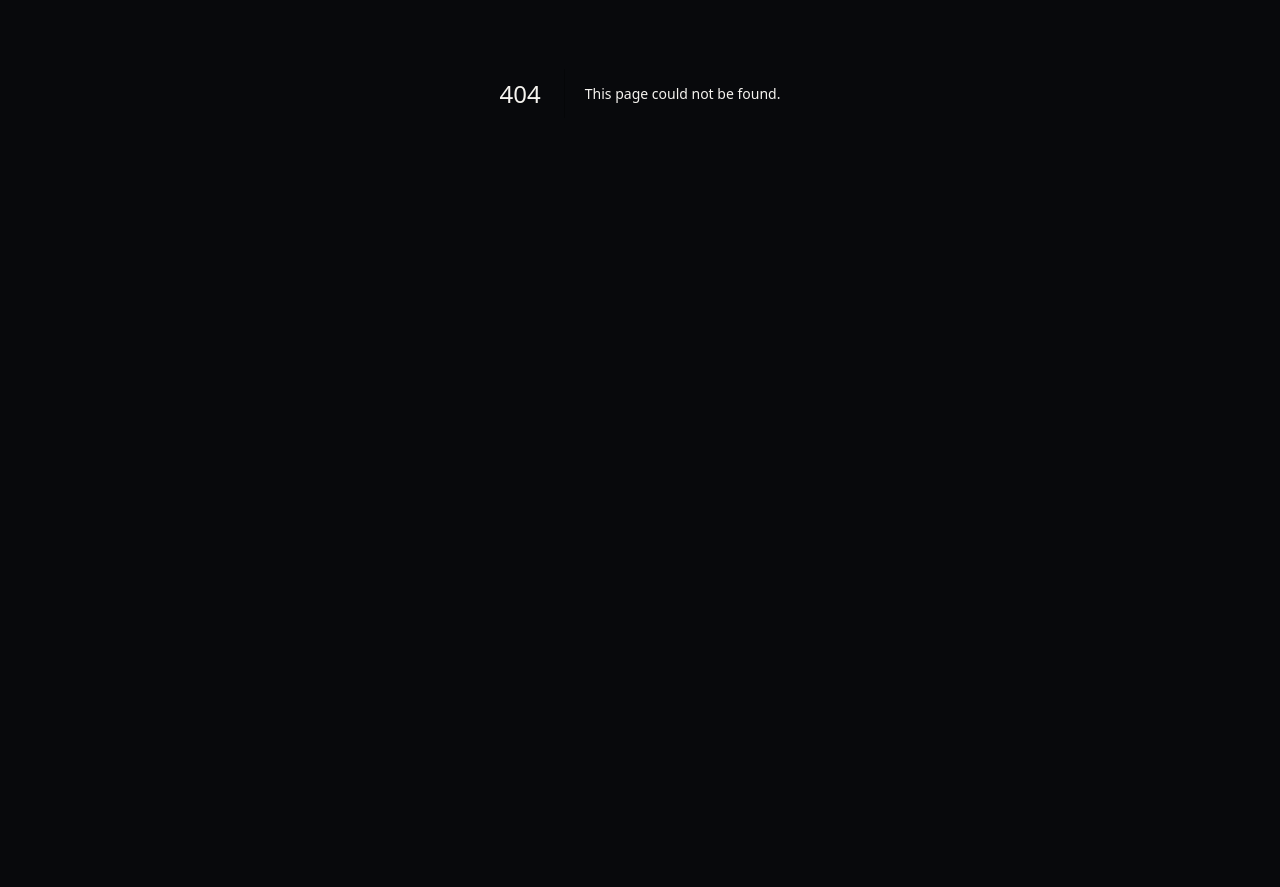
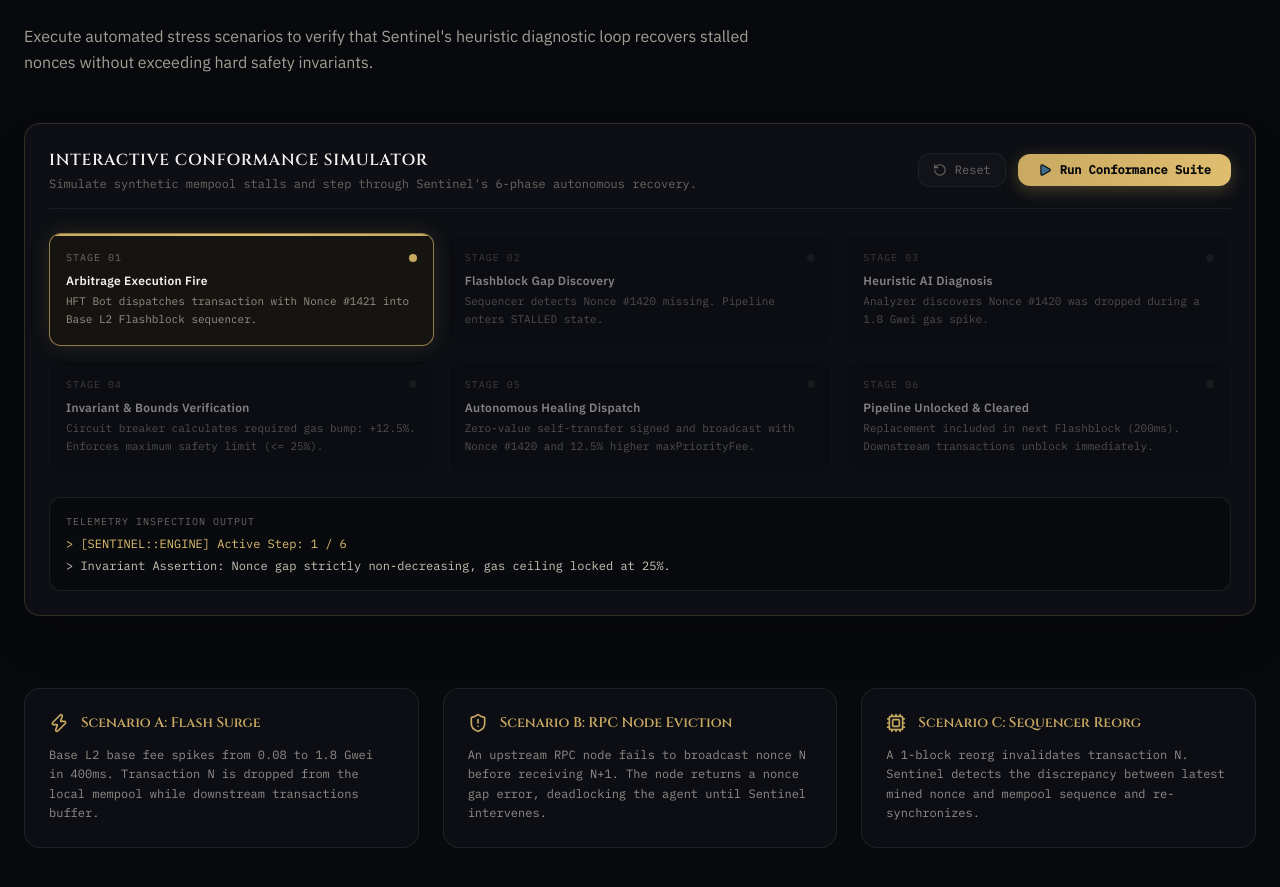
Before and after one commit to midexol/Sentinel, a Next.js app: page /simulate in a window 1280 px wide. Before the commit this address had no page. Shown: the part 307-1194 px from the top of the page. Before the commit the page ends 800 px from the top, so only its background shows below. Built offline with nearby package versions, Linux system fonts and the light colour scheme.

Commit message:
feat(simulation): build interactive timeline runner and simulation view

```diff
--- /dev/null
+++ b/app/simulate/page.tsx
@@ -0,0 +1,63 @@
+import React from "react";
+import SiteHeader from "@/components/site-header";
+import SimulationRunner from "@/components/simulation-runner";
+import { Terminal, ShieldAlert, Zap, Cpu } from "lucide-react";
+
+export default function SimulatePage() {
+  return (
+    <div className="min-h-screen bg-void text-marble selection:bg-aurum/20 selection:text-aurum-light">
+      <SiteHeader />
+
+      <main className="pt-36 md:pt-44 pb-24 px-6 max-w-7xl mx-auto space-y-12">
+        <div className="max-w-3xl">
+          <div className="inline-flex items-center gap-2 px-3 py-1 rounded-full bg-void-2 border border-aurum/30 text-xs font-mono mb-4 text-aurum">
+            <Terminal className="w-3.5 h-3.5" />
+            <span>Deterministic Fault Injection</span>
+          </div>
+          <h1 className="font-cinzel text-3xl sm:text-5xl font-bold tracking-wide text-marble">
+            CONFORMANCE & RECOVERY ENGINE
+          </h1>
+          <p className="mt-4 font-sans text-marble-dim/80 text-base leading-relaxed">
+            Execute automated stress scenarios to verify that Sentinel's heuristic diagnostic loop recovers stalled nonces without exceeding hard safety invariants.
+          </p>
+        </div>
+
+        {/* The 6-stage interactive simulator */}
+        <SimulationRunner />
+
+        {/* Failure Scenarios */}
+        <div className="grid grid-cols-1 md:grid-cols-3 gap-6 pt-6">
+          <div className="bg-[#0C0E14] border border-white/[0.08] p-6 rounded-2xl">
+            <div className="flex items-center gap-3 text-aurum mb-3">
+              <Zap className="w-5 h-5" />
+              <h3 className="font-cinzel text-sm font-semibold">Scenario A: Flash Surge</h3>
+            </div>
+            <p className="font-mono text-xs text-marble-dim/70 leading-relaxed">
+              Base L2 base fee spikes from 0.08 to 1.8 Gwei in 400ms. Transaction N is dropped from the local mempool while downstream transactions buffer.
+            </p>
+          </div>
+
+          <div className="bg-[#0C0E14] border border-white/[0.08] p-6 rounded-2xl">
+            <div className="flex items-center gap-3 text-aurum mb-3">
+              <ShieldAlert className="w-5 h-5" />
+              <h3 className="font-cinzel text-sm font-semibold">Scenario B: RPC Node Eviction</h3>
+            </div>
+            <p className="font-mono text-xs text-marble-dim/70 leading-relaxed">
+              An upstream RPC node fails to broadcast nonce N before receiving N+1. The node returns a nonce gap error, deadlocking the agent until Sentinel intervenes.
+            </p>
+          </div>
+
+          <div className="bg-[#0C0E14] border border-white/[0.08] p-6 rounded-2xl">
+            <div className="flex items-center gap-3 text-aurum mb-3">
+              <Cpu className="w-5 h-5" />
+              <h3 className="font-cinzel text-sm font-semibold">Scenario C: Sequencer Reorg</h3>
+            </div>
+            <p className="font-mono text-xs text-marble-dim/70 leading-relaxed">
+              A 1-block reorg invalidates transaction N. Sentinel detects the discrepancy between latest mined nonce and mempool sequence and re-synchronizes.
+            </p>
+          </div>
+        </div>
+      </main>
+    </div>
+  );
+}
--- /dev/null
+++ b/components/simulation-runner.tsx
@@ -0,0 +1,176 @@
+"use client";
+
+import React, { useState } from "react";
+import { Play, RotateCcw, CheckCircle2, AlertCircle, ShieldCheck } from "lucide-react";
+import { truncateHash, getBaseScanTxUrl } from "@/lib/viem";
+
+const steps = [
+  {
+    step: 1,
+    title: "Arbitrage Execution Fire",
+    description: "HFT Bot dispatches transaction with Nonce #1421 into Base L2 Flashblock sequencer.",
+    status: "DISPATCHED",
+  },
+  {
+    step: 2,
+    title: "Flashblock Gap Discovery",
+    description: "Sequencer detects Nonce #1420 missing. Pipeline enters STALLED state.",
+    status: "GAP_DISCOVERED",
+  },
+  {
+    step: 3,
+    title: "Heuristic AI Diagnosis",
+    description: "Analyzer discovers Nonce #1420 was dropped during a 1.8 Gwei gas spike.",
+    status: "DIAGNOSED",
+  },
+  {
+    step: 4,
+    title: "Invariant & Bounds Verification",
+    description: "Circuit breaker calculates required gas bump: +12.5%. Enforces maximum safety limit (<= 25%).",
+    status: "INVARIANT_VERIFIED",
+  },
+  {
+    step: 5,
+    title: "Autonomous Healing Dispatch",
+    description: "Zero-value self-transfer signed and broadcast with Nonce #1420 and 12.5% higher maxPriorityFee.",
+    status: "HEALED",
+  },
+  {
+    step: 6,
+    title: "Pipeline Unlocked & Cleared",
+    description: "Replacement included in next Flashblock (200ms). Downstream transactions unblock immediately.",
+    status: "RESOLVED",
+  },
+];
+
+export default function SimulationRunner() {
+  const [currentStep, setCurrentStep] = useState(1);
+  const [isRunning, setIsRunning] = useState(false);
+  const [sampleTx] = useState("0x7f9a14b62f1c8e0d9a2b3c4d5e6f7a8b9c0d1e2f3a4b5c6d7e8f9a0b1c2d3e4f");
+
+  const runSimulation = () => {
+    setIsRunning(true);
+    setCurrentStep(1);
+    let step = 1;
+    const interval = setInterval(() => {
+      step += 1;
+      if (step > 6) {
+        clearInterval(interval);
+        setIsRunning(false);
+      } else {
+        setCurrentStep(step);
+      }
+    }, 1100);
+  };
+
+  const reset = () => {
+    setCurrentStep(1);
+    setIsRunning(false);
+  };
+
+  return (
+    <div className="bg-[#0D0F14] border border-aurum/20 rounded-2xl p-6 shadow-2xl space-y-6">
+      <div className="flex flex-wrap items-center justify-between gap-4 pb-4 border-b border-white/[0.06]">
+        <div>
+          <h3 className="font-cinzel text-base font-semibold tracking-wider text-marble">
+            INTERACTIVE CONFORMANCE SIMULATOR
+          </h3>
+          <p className="text-xs font-mono text-ash mt-1">
+            Simulate synthetic mempool stalls and step through Sentinel's 6-phase autonomous recovery.
+          </p>
+        </div>
+
+        <div className="flex items-center gap-3">
+          <button
+            onClick={reset}
+            className="flex items-center gap-2 px-3.5 py-2 rounded-xl text-xs font-mono text-ash hover:text-marble bg-void-2 border border-white/[0.06] hover:border-white/[0.15] transition-all"
+          >
+            <RotateCcw className="w-3.5 h-3.5" />
+            <span>Reset</span>
+          </button>
+          <button
+            onClick={runSimulation}
+            disabled={isRunning}
+            className="flex items-center gap-2 px-5 py-2 rounded-xl text-xs font-mono font-semibold bg-gradient-to-r from-aurum to-aurum-light text-void hover:scale-[1.02] active:scale-[0.98] transition-all disabled:opacity-50 shadow-[0_4px_16px_rgba(201,169,97,0.3)]"
+          >
+            <Play className="w-3.5 h-3.5 fill-current" />
+            <span>{isRunning ? "Simulating…" : "Run Conformance Suite"}</span>
+          </button>
+        </div>
+      </div>
+
+      {/* Progress timeline */}
+      <div className="grid grid-cols-1 md:grid-cols-2 lg:grid-cols-3 gap-3.5">
+        {steps.map((s) => {
+          const isDone = s.step < currentStep;
+          const isCurrent = s.step === currentStep;
+
+          return (
+            <div
+              key={s.step}
+              className={`p-4 rounded-xl border transition-all duration-300 relative overflow-hidden ${
+                isCurrent
+                  ? "bg-[#161410] border-aurum/70 shadow-[0_0_20px_rgba(201,169,97,0.15)]"
+                  : isDone
+                  ? "bg-[#0E1117] border-white/[0.08]"
+                  : "bg-void/40 border-white/[0.03] opacity-50"
+              }`}
+            >
+              {isCurrent && (
+                <div className="absolute top-0 left-0 right-0 h-[2px] bg-gradient-to-r from-aurum via-aurum-light to-aurum" />
+              )}
+              <div className="flex items-center justify-between mb-2">
+                <span className="text-[10px] font-mono uppercase tracking-widest text-ash">
+                  Stage 0{s.step}
+                </span>
+                {isDone ? (
+                  <CheckCircle2 className="w-4 h-4 text-emerald-400" />
+                ) : isCurrent ? (
+                  <span className="relative flex h-2 w-2">
+                    <span className="animate-ping absolute inline-flex h-full w-full rounded-full bg-aurum opacity-75"></span>
+                    <span className="relative inline-flex rounded-full h-2 w-2 bg-aurum"></span>
+                  </span>
+                ) : (
+                  <div className="w-2 h-2 rounded-full bg-white/[0.1]" />
+                )}
+              </div>
+
+              <div className="text-xs font-semibold text-marble mb-1 tracking-wide">
+                {s.title}
+              </div>
+              <p className="text-[11px] font-mono text-marble-dim/70 leading-relaxed">
+                {s.description}
+              </p>
+            </div>
+          );
+        })}
+      </div>
+
+      {/* Terminal Inspection Box */}
+      <div className="bg-[#080A0D] border border-white/[0.08] rounded-xl p-4 font-mono text-xs text-marble-dim/80 space-y-1.5">
+        <div className="text-ash text-[10px] tracking-widest uppercase mb-1">
+          Telemetry Inspection Output
+        </div>
+        <div className="text-aurum-light">
+          {">"} [SENTINEL::ENGINE] Active Step: {currentStep} / 6
+        </div>
+        <div className="text-marble-dim">
+          {">"} Invariant Assertion: Nonce gap strictly non-decreasing, gas ceiling locked at 25%.
+        </div>
+        {currentStep >= 5 && (
+          <div className="text-emerald-400 flex items-center gap-2">
+            <span>{">"} Onchain Resolution Tx:</span>
+            <a
+              href={getBaseScanTxUrl(sampleTx)}
+              target="_blank"
+              rel="noopener noreferrer"
+              className="text-aurum underline"
+            >
+              {truncateHash(sampleTx, 8)} (View on BaseScan)
+            </a>
+          </div>
+        )}
+      </div>
+    </div>
+  );
+}
```
